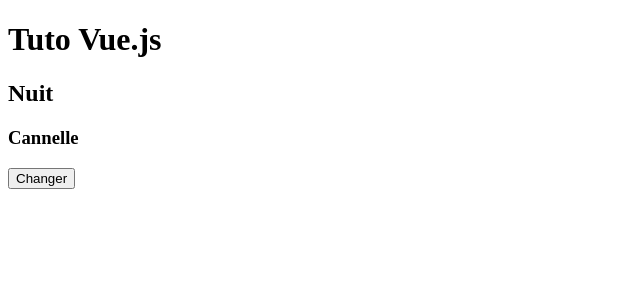
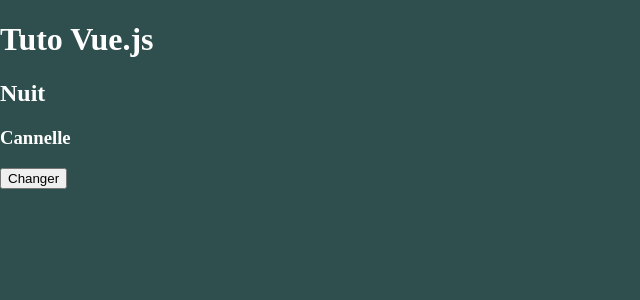
Before and after one commit to techmefr/vuejs-learning-form-vif-vmodel, a Vue app: page / in a window 1280 px wide. Shown: the top 300 px of the page, without its empty margins (0-640 px from the left). Built offline with nearby package versions, Linux system fonts and the light colour scheme.

Commit message:
chore: add real theme mode

```diff
--- a/src/App.vue
+++ b/src/App.vue
@@ -6,6 +6,7 @@
 const themeMode = ref(false);
 
 // computed property
+const jour = computed(() => themeMode.value);
 
 //Func
 const changeThemeMode = () => {
@@ -14,7 +15,7 @@
 </script>
 
 <template>
-  <main>
+  <main id="main" :class="!themeMode ? 'nuit' : ''">
     <h1>{{ msg }}</h1>
     <!-- Visible ou non dans le dom  -->
     <h2 v-if="themeMode == true">Jour</h2>
@@ -27,4 +28,18 @@
   </main>
 </template>
 
-<style scoped></style>
+<style scoped>
+#main {
+  background: lightblue;
+  position: absolute;
+  top: 0;
+  left: 0;
+  right: 0;
+  bottom: 0;
+}
+
+.nuit {
+  background: darkslategrey !important;
+  color: white;
+}
+</style>
```
